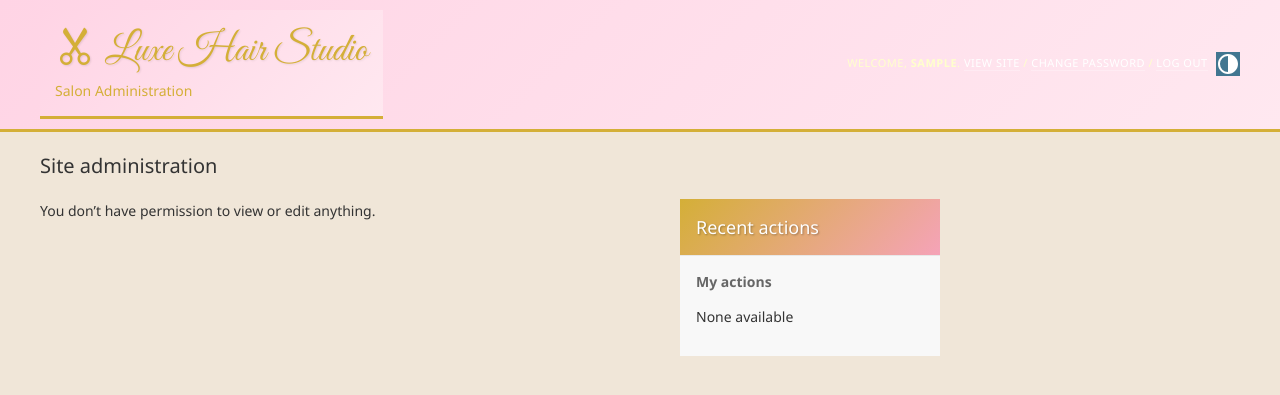
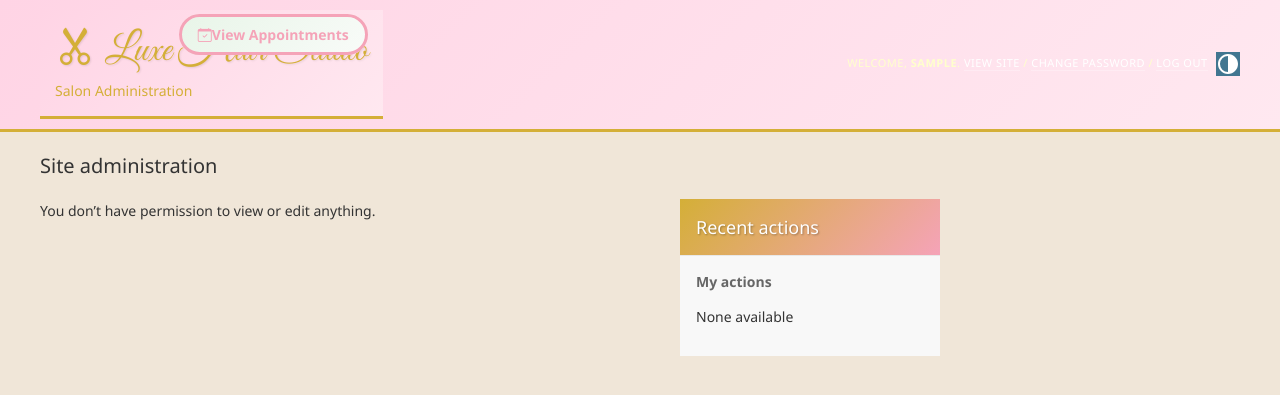
Before and after one commit to RBDevMaker/Appointment, a Django app: page /admin/ in a window 1280 px wide. Shown: the top 395 px of the page. Run offline with Django 5.2, Linux system fonts and the light colour scheme; the visitor is signed in with stand-in values (Sample User, id 1); data comes from the database, SQL or seed files in the repository; data that the repository does not hold is empty.

Commit message:
Add View Appointments button to admin header right side

```diff
--- a/templates/admin/base_site.html
+++ b/templates/admin/base_site.html
@@ -5,13 +5,22 @@
 
 {% block branding %}
 <div
-    style="background: linear-gradient(135deg, #ffd4e5 0%, #ffe8f0 100%); padding: 15px; border-bottom: 3px solid #d4af37;">
+    style="background: linear-gradient(135deg, #ffd4e5 0%, #ffe8f0 100%); padding: 15px; border-bottom: 3px solid #d4af37; position: relative;">
     <h1 id="site-name"
         style="font-family: 'Great Vibes', cursive; color: #d4af37; font-size: 2.5rem; margin: 0; text-shadow: 1px 1px 2px rgba(0,0,0,0.1);">
         <i class="bi bi-scissors" style="margin-right: 10px;"></i>Luxe Hair Studio
     </h1>
     <p style="color: #d4af37; margin: 5px 0 0 0; font-weight: 500;">Salon Administration</p>
 
+    <!-- View Appointments Button -->
+    <div style="position: absolute; top: 15px; right: 15px;">
+        <a href="/admin/appointments/appointment/" class="btn btn-sm"
+            style="background: linear-gradient(135deg, #e8f5e8 0%, #f0f8f0 50%, #f8fbf8 100%); border: 3px solid var(--primary-pink); color: var(--primary-pink); font-weight: 600; transition: all 0.3s ease; text-decoration: none; padding: 8px 16px; border-radius: 25px;"
+            onmouseover="this.style.transform='translateY(-2px)'; this.style.boxShadow='0 4px 12px rgba(245, 163, 184, 0.4)'"
+            onmouseout="this.style.transform='translateY(0)'; this.style.boxShadow='none'">
+            <i class="bi bi-calendar-check me-1" style="color: var(--primary-pink);"></i>View Appointments
+        </a>
+    </div>
 
 </div>
 {% endblock %}
```
